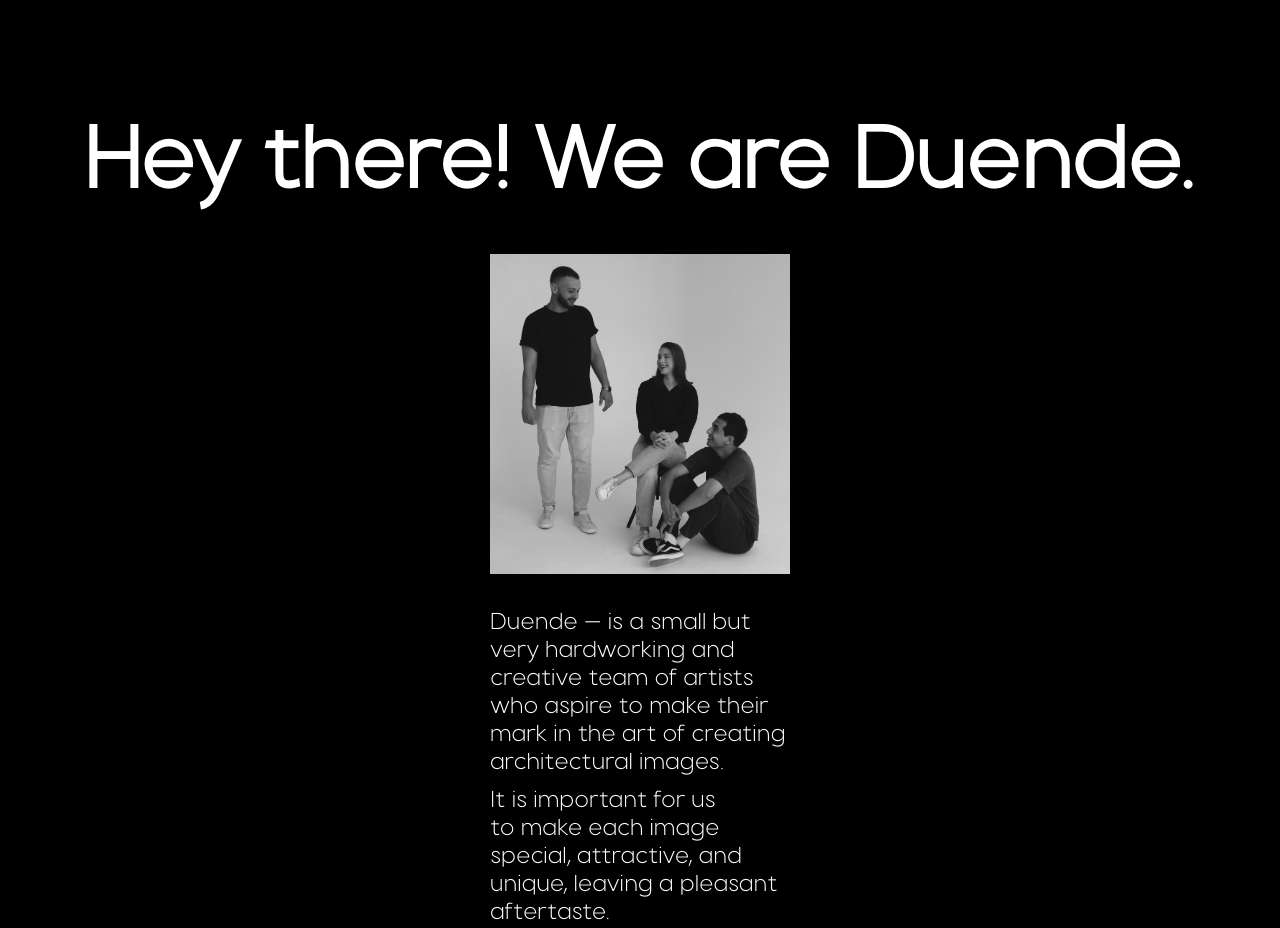
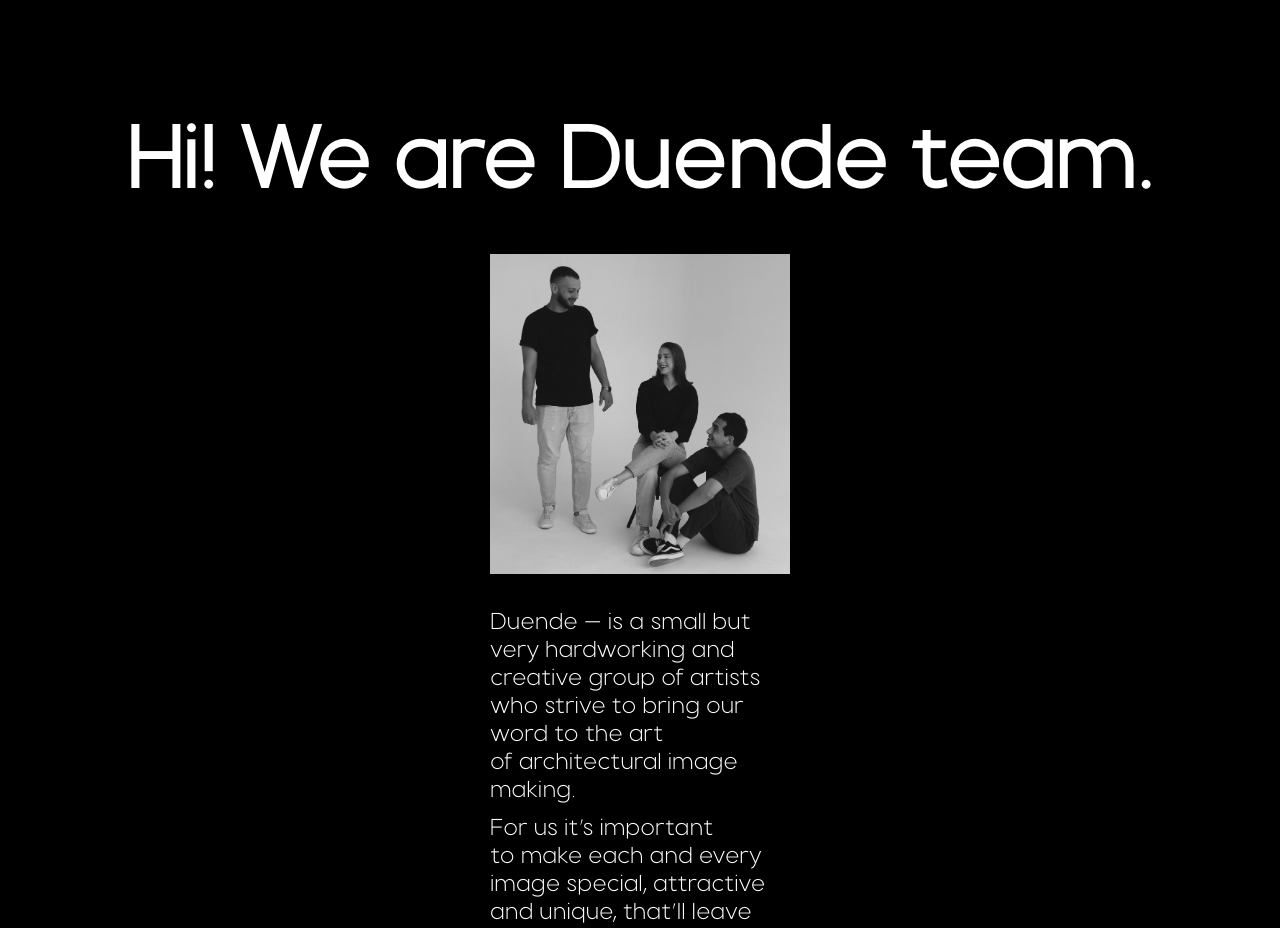
Before and after one commit to nik-f-dev/duende, a Next.js app: page /about in a window 1280 px wide. Shown: the part 187-1115 px from the top of the page. Built offline with nearby package versions, Linux system fonts and the light colour scheme.

Commit message:
added photo, change about

```diff
--- a/src/app/about/page.tsx
+++ b/src/app/about/page.tsx
@@ -14,7 +14,7 @@ export default function About() {
   return (
     <div className={styles.container}>
       <div className={styles.headingWrapper}>
-        <h2 className={styles.heading}>Hey there! We&nbsp;are Duende.</h2>
+        <h2 className={styles.heading}>Hi! We&nbsp;are Duende team.</h2>
       </div>
       <div className={styles.photoWrapper1}>
         <Image
@@ -29,12 +29,13 @@ export default function About() {
       <div className={styles.aboutWrapper}>
         <p className={styles.text}>
           Duende&nbsp;&mdash; is&nbsp;a&nbsp;small but very hardworking and
-          creative team of&nbsp;artists who aspire to&nbsp;make their mark
-          in&nbsp;the art of&nbsp;creating architectural images.
+          creative group of&nbsp;artists who strive to&nbsp;bring our word
+          to&nbsp;the art of&nbsp;architectural image making.
         </p>
         <p className={styles.text}>
-          It&nbsp;is&nbsp;important for&nbsp;us to&nbsp;make each image special,
-          attractive, and unique, leaving a&nbsp;pleasant aftertaste.
+          For&nbsp;us it&rsquo;s important to&nbsp;make each and every image
+          special, attractive and unique, that&rsquo;ll leave a&nbsp;pleasant
+          aftertaste.
         </p>
       </div>
       <div className={styles.photoWrapper2}>
--- a/src/data/slides.ts
+++ b/src/data/slides.ts
@@ -38,6 +38,7 @@ const photos = [
   },
   { src: '/images/18.jpg', width: 1080, height: 607, alt: 'Business Center' },
   { src: '/images/19.jpg', width: 738, height: 922, alt: 'Office' },
+  { src: '/images/20.jpg', width: 738, height: 923, alt: 'Business Center' },
 ];
 
 export default photos;
```
Also changed, not shown: public/images/20.jpg (added).
